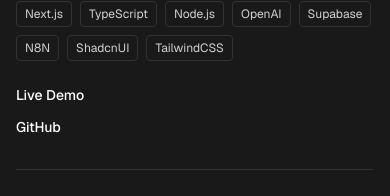
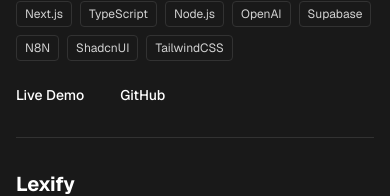
Before and after one commit to emmanueltaiwo/portfolio-2026, a Next.js app: page / in a window 390 px wide. Shown: the part 1215-1411 px from the top of the page. Built offline with nearby package versions, Linux system fonts and the light colour scheme; no server answers.

Commit message:
updated project links layout

```diff
--- a/components/projects.tsx
+++ b/components/projects.tsx
@@ -173,7 +173,7 @@
             </div>
 
             <motion.div
-              className='flex flex-col sm:flex-row gap-3 md:gap-4 pt-2 relative z-10'
+              className='flex gap-3 md:gap-4 pt-2 relative z-10'
               initial={{ opacity: 0 }}
               whileInView={{ opacity: 1 }}
               viewport={{ once: true }}
```
